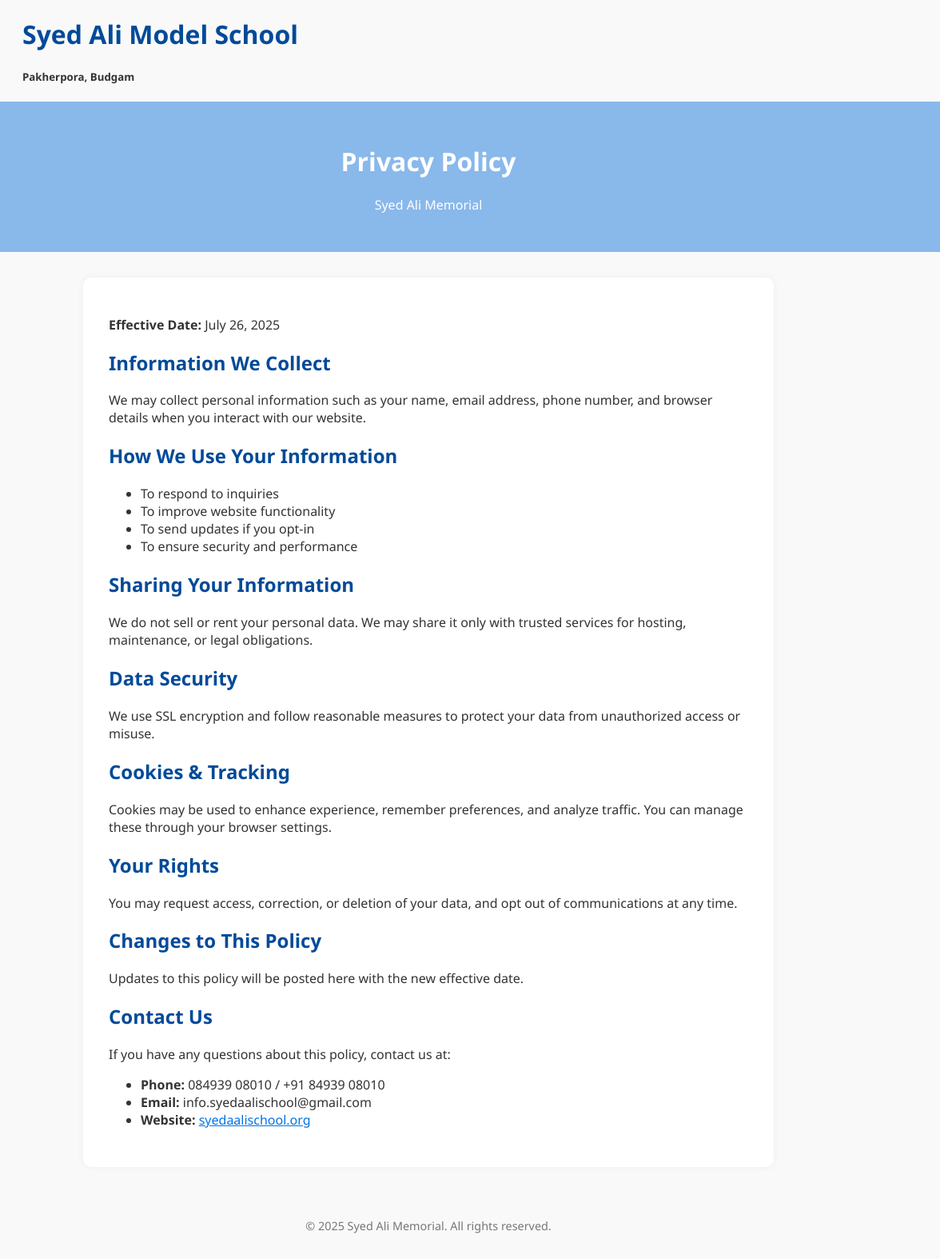
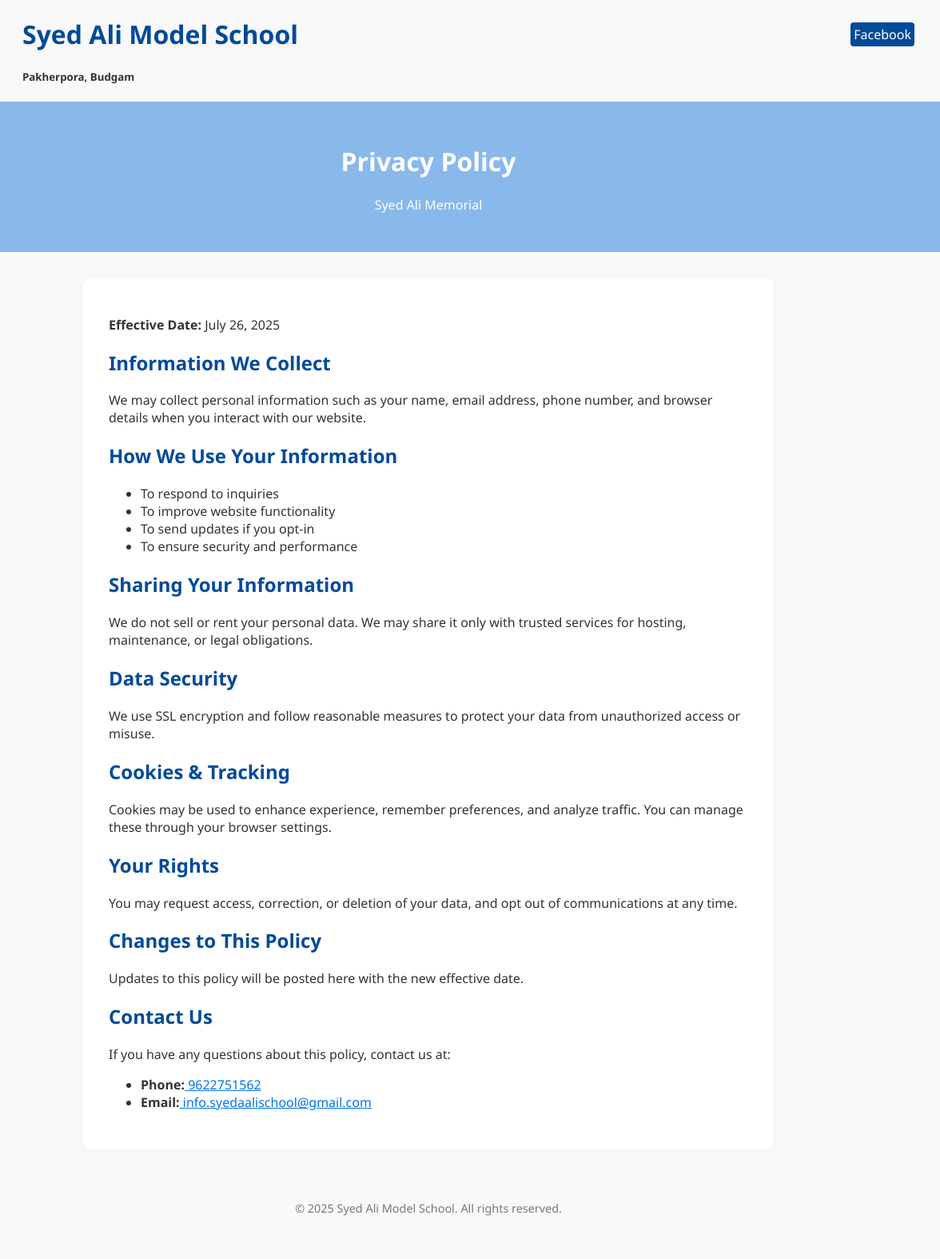
Before and after one commit to Syed-Aali/SyedAali, a plain HTML site: page index.html in a window 1280 px wide. Shown: the full height of the page at 80% size, 104-1280 px from the left. After the commit the page ends 1552 px from the top, so only its background shows below. Drawn offline with Linux system fonts and the light colour scheme.

Commit message:
index update

```diff
--- a/index.html
+++ b/index.html
@@ -14,6 +14,12 @@
       color: #333;
     }
     header{
+          display: flex;
+      align-items: start;
+      justify-content: space-between;
+      gap: 2rem;
+    }
+    header .flex{
           display: flex;
       align-items: center;
       gap: 2rem;
@@ -50,20 +56,25 @@
     h1.text-white{
       color: #fff;
     }
+
   </style>
 </head>
 <body>
   <header>
-    <img src="./sams-logo.png" class="img-fluid " alt="" style="width: 100px; height: 100px;">
-    <div class="block">
-        <h1 class="text-primary-emphasis fw-semibold">Syed Ali Model School</h1>
-                <h5 class="text-dark text-center fw-medium">Pakherpora, Budgam</h5>
+    <div class="flex">
+      <img src="./sams-logo.png" class="img-fluid " alt="" style="width: 100px; height: 100px;">
+      <div class="block">
+          <h1 class="text-primary-emphasis fw-semibold">Syed Ali Model School</h1>
+                  <h5 class="text-dark text-center fw-medium">Pakherpora, Budgam</h5>
+      </div>
     </div>
-
+    <div class="text-end" style="margin: 2rem;">
+      <a href="https://www.facebook.com/share/15A11eJx9W/" target="_blank" style="background-color: #004a99; color: #fff; padding: 4px; border-radius: 4px; text-decoration: none;">Facebook</a>
+    </div>
   </header>
   <div class="card">
        <div class="block">
-<h1 class="text-white">Privacy Policy</h1>
+<h1 class="text-white" >Privacy Policy</h1>
     <p>Syed Ali Memorial</p>
    </div>
   </div>
@@ -99,13 +110,13 @@
     <h2>Contact Us</h2>
     <p>If you have any questions about this policy, contact us at:</p>
     <ul>
-      <li><strong>Phone:</strong> 084939 08010 / +91 84939 08010</li>
-      <li><strong>Email:</strong> info.syedaalischool@gmail.com</li>
-      <li><strong>Website:</strong> <a href="https://syedaalischool.org" target="_blank">syedaalischool.org</a></li>
+      <li><strong>Phone:</strong><a href="tel:+919622751562"> 9622751562</a></li>
+      <li><strong>Email:</strong><a href="mailto: info.syedaalischool@gmail.com"> info.syedaalischool@gmail.com</a> </li>
+
     </ul>
   </main>
   <footer>
-    &copy; 2025 Syed Ali Memorial. All rights reserved.
+    &copy; 2025 Syed Ali Model School. All rights reserved.
   </footer>
 </body>
 </html>
```
